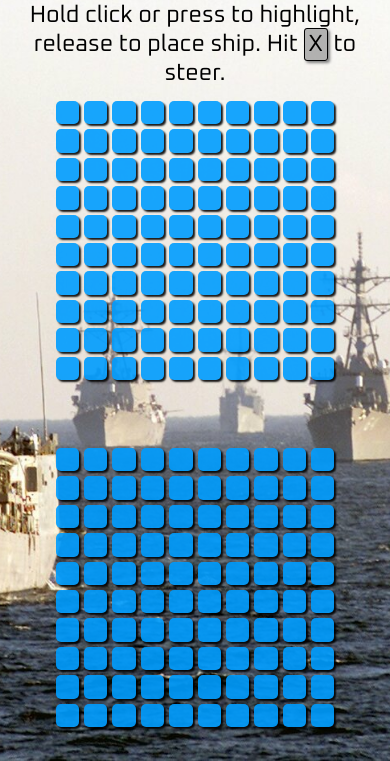
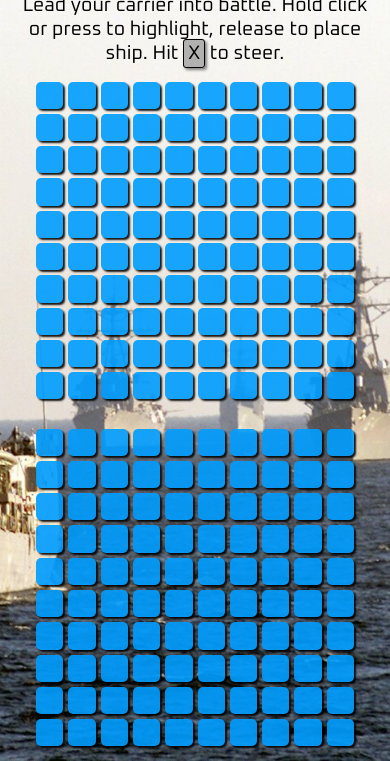
Before and after one commit to Pete-Fowler/battleship, a website built with webpack: page src/index.html in a window 390 px wide. Shown: the part 83-844 px from the top of the page. Built offline with nearby package versions, Linux system fonts and the light colour scheme.

Commit message:
Update mobile UI
Change font size, square size, prevent scrolling on touchmove

```diff
--- a/src/modules/DOM.js
+++ b/src/modules/DOM.js
@@ -307,6 +307,7 @@ function narrate(message) {
 }
 
 function handleTouchMove(e) {
+  e.preventDefault();
   const { x: a, y: b } = touched.dataset;
   const lastElement = touched;
 
--- a/src/style.css
+++ b/src/style.css
@@ -125,16 +125,16 @@ body {
   }
 
   #narrative {
-    font-size: 6vw;
+    font-size: 5vw;
     padding: 0px 20px;
   }
 
   .board {
-    grid: repeat(10, 6vw) / repeat(10, 6vw);
+    grid: repeat(10, 7vw) / repeat(10, 7vw);
   }
 
   .square {
-    width: 6vw;
-    height: 6vw;
+    width: 7vw;
+    height: 7vw;
   }
 }
```
Also changed, not shown: dist/main.js.
